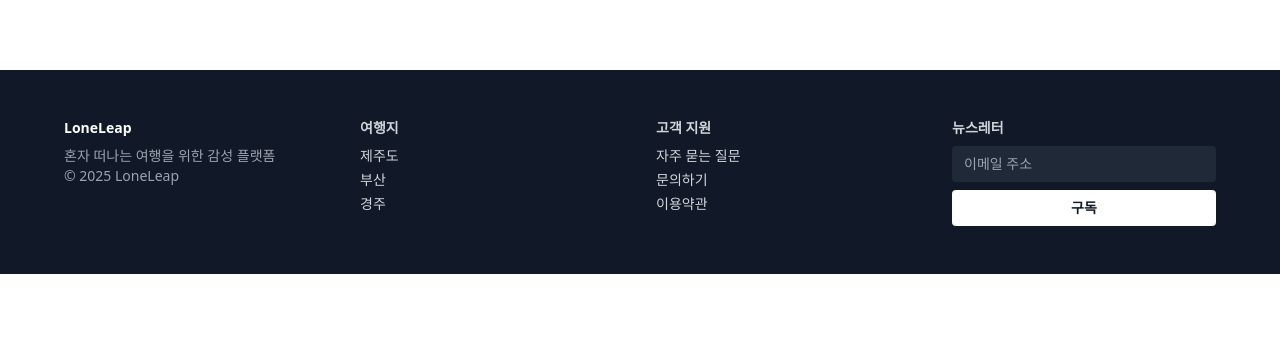
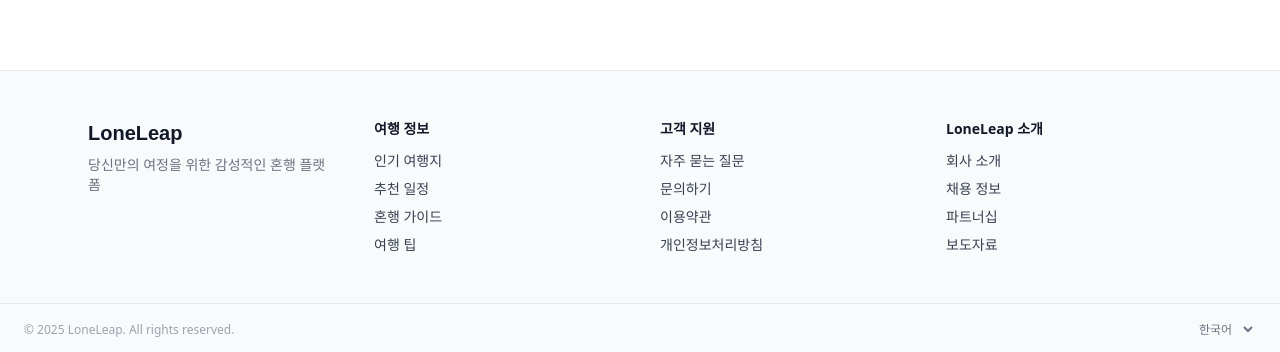
Before and after one commit to devyuu08/loneleap, a React (Vite) app: page / in a window 1280 px wide. Shown: the part 1431-1783 px from the top of the page. Before the commit the page ends 1705 px from the top, so only its background shows below. Built offline with nearby package versions, Linux system fonts and the light colour scheme; no server answers; the database is empty.

Commit message:
feat: LoneLeap 푸터 리디자인 및 섹션 정리

```diff
--- a/src/components/layout/Footer.jsx
+++ b/src/components/layout/Footer.jsx
@@ -1,43 +1,94 @@
 export default function Footer() {
   return (
-    <footer className="bg-gray-900 text-gray-300 py-12 px-6 text-sm">
-      <div className="max-w-6xl mx-auto grid grid-cols-1 md:grid-cols-4 gap-8">
+    <footer className="bg-gray-50 text-gray-700 text-sm border-t">
+      <div className="max-w-6xl mx-auto px-6 py-12 grid grid-cols-1 md:grid-cols-4 gap-10">
+        {/* 브랜드 소개 */}
         <div>
-          <h3 className="font-semibold mb-2 text-white">LoneLeap</h3>
-          <p className="text-gray-400">
-            혼자 떠나는 여행을 위한 감성 플랫폼
-            <br />© {new Date().getFullYear()} LoneLeap
+          <h3 className="font-heading text-xl font-bold text-gray-900 mb-2">
+            LoneLeap
+          </h3>
+          <p className="text-gray-500 mb-4">
+            당신만의 여정을 위한 감성적인 혼행 플랫폼
           </p>
+          <div className="flex space-x-4 text-gray-500">
+            <a href="#">
+              <i className="fab fa-instagram" />
+            </a>
+            <a href="#">
+              <i className="fab fa-facebook-f" />
+            </a>
+            <a href="#">
+              <i className="fab fa-twitter" />
+            </a>
+          </div>
         </div>
 
+        {/* 여행 정보 */}
         <div>
-          <h4 className="font-semibold mb-2">여행지</h4>
-          <ul className="space-y-1">
-            <li>제주도</li>
-            <li>부산</li>
-            <li>경주</li>
+          <h4 className="font-semibold text-gray-900 mb-3">여행 정보</h4>
+          <ul className="space-y-2">
+            <li>
+              <a href="#">인기 여행지</a>
+            </li>
+            <li>
+              <a href="#">추천 일정</a>
+            </li>
+            <li>
+              <a href="#">혼행 가이드</a>
+            </li>
+            <li>
+              <a href="#">여행 팁</a>
+            </li>
           </ul>
         </div>
 
+        {/* 고객 지원 */}
         <div>
-          <h4 className="font-semibold mb-2">고객 지원</h4>
-          <ul className="space-y-1">
-            <li>자주 묻는 질문</li>
-            <li>문의하기</li>
-            <li>이용약관</li>
+          <h4 className="font-semibold text-gray-900 mb-3">고객 지원</h4>
+          <ul className="space-y-2">
+            <li>
+              <a href="#">자주 묻는 질문</a>
+            </li>
+            <li>
+              <a href="#">문의하기</a>
+            </li>
+            <li>
+              <a href="#">이용약관</a>
+            </li>
+            <li>
+              <a href="#">개인정보처리방침</a>
+            </li>
           </ul>
         </div>
 
+        {/* 회사 정보 */}
         <div>
-          <h4 className="font-semibold mb-2">뉴스레터</h4>
-          <input
-            type="email"
-            placeholder="이메일 주소"
-            className="w-full px-3 py-2 rounded bg-gray-800 text-white placeholder-gray-400"
-          />
-          <button className="mt-2 w-full bg-white text-gray-900 font-semibold py-2 rounded hover:bg-gray-100 transition">
-            구독
-          </button>
+          <h4 className="font-semibold text-gray-900 mb-3">LoneLeap 소개</h4>
+          <ul className="space-y-2">
+            <li>
+              <a href="#">회사 소개</a>
+            </li>
+            <li>
+              <a href="#">채용 정보</a>
+            </li>
+            <li>
+              <a href="#">파트너십</a>
+            </li>
+            <li>
+              <a href="#">보도자료</a>
+            </li>
+          </ul>
+        </div>
+      </div>
+
+      {/* 바텀 라인 */}
+      <div className="border-t text-gray-400 text-xs flex flex-col md:flex-row justify-between items-center px-6 py-4">
+        <p>© {new Date().getFullYear()} LoneLeap. All rights reserved.</p>
+        <div>
+          <select className="bg-transparent text-gray-500 focus:outline-none">
+            <option>한국어</option>
+            <option>English</option>
+          </select>
         </div>
       </div>
     </footer>
```
